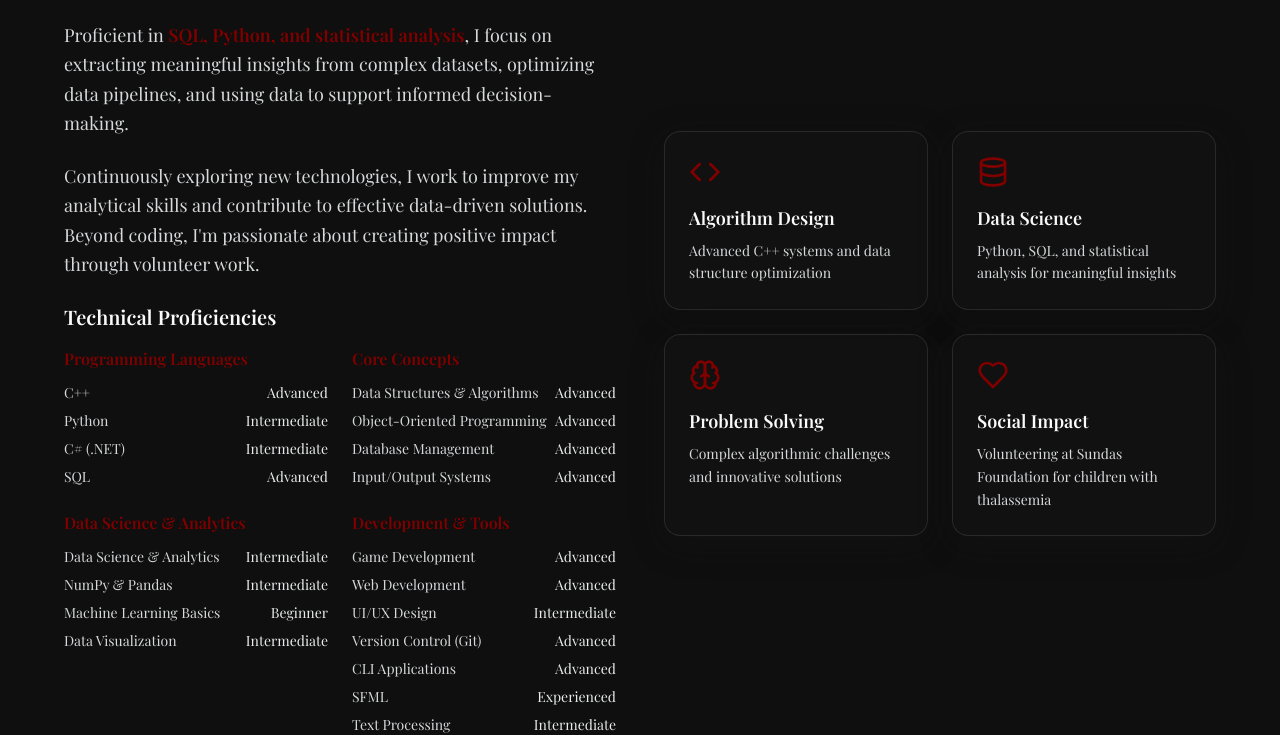
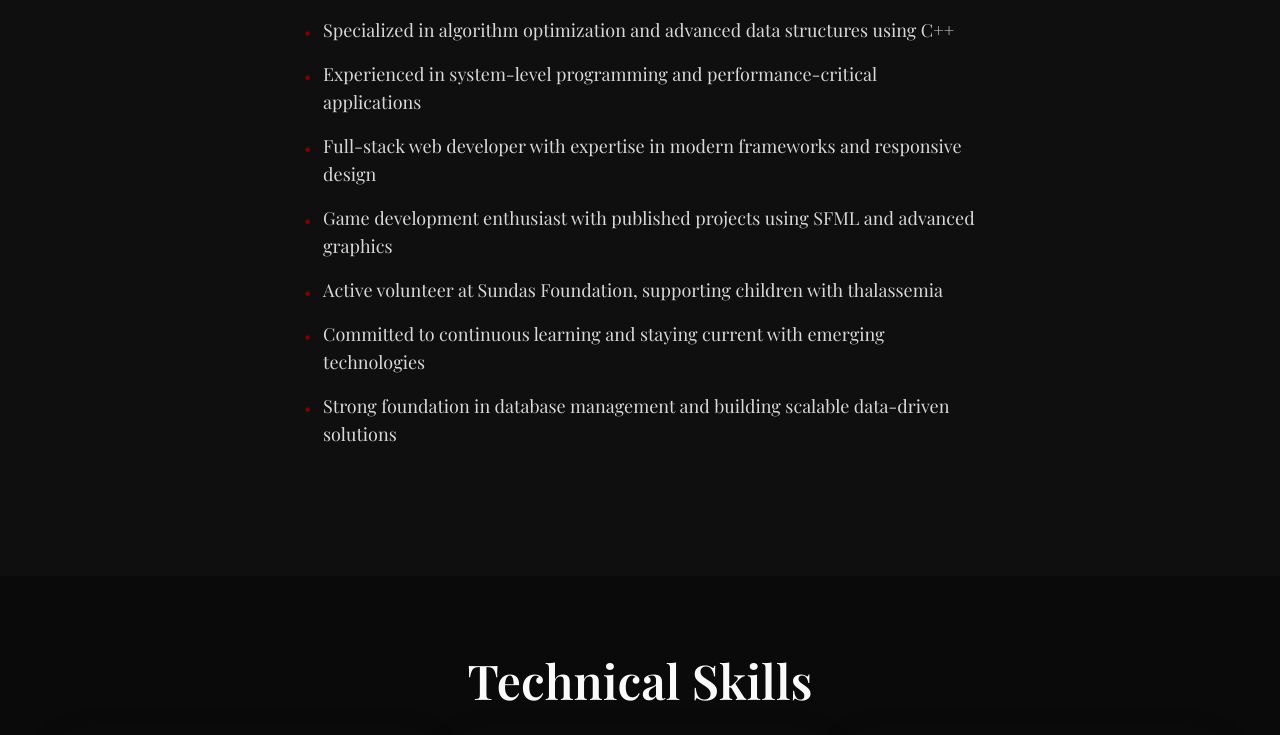
Before and after one commit to Ayesha-Noor-04/Ayesha-Noor-04.github.io, a React (Vite) app: page / in a window 1280 px wide. Shown: the part 1080-1815 px from the top of the page. Built offline with nearby package versions, Linux system fonts and the light colour scheme; a web font is replaced by a local one.

Commit message:
Refactor About Me section
Update About Me section with new formatting and content.

```diff
--- a/src/components/AboutSection.tsx
+++ b/src/components/AboutSection.tsx
@@ -59,158 +59,73 @@ const AboutSection = () => {
             About Me
           </h2>
 
-          <div className="grid lg:grid-cols-2 gap-12 items-center">
-            {/* Text Content */}
-            <div className="space-y-6">
-              <div className="smooth-reveal">
-                <p className="text-lg text-portfolio-silver leading-relaxed">
-                  I am an undergraduate student at <span className="text-portfolio-maroon font-semibold">FAST Islamabad</span> with a strong foundation in data science, analytics, and algorithm optimization. I have hands-on experience in developing data-driven applications and working with advanced data structures in C++.
+          <div className="flex justify-center">
+            <div className="max-w-2xl text-center">
+              {/* University */}
+              <div className="smooth-reveal mb-12">
+                <h3 className="text-2xl font-semibold text-portfolio-maroon mb-8">
+                  CS @ FAST Islamabad
+                </h3>
+
+                {/* Bullet Points */}
+                <div className="space-y-4 text-left">
+                  <div className="smooth-reveal flex items-start">
+                    <span className="text-portfolio-maroon mr-3 mt-1">•</span>
+                    <p className="text-lg text-portfolio-silver">
+                      Passionate about data science and analytics with hands-on experience in Python and SQL
                     </p>
                   </div>
 
-              <div className="smooth-reveal">
-                <p className="text-lg text-portfolio-silver leading-relaxed">
-                  Proficient in <span className="text-portfolio-maroon font-semibold">SQL, Python, and statistical analysis</span>, I focus on extracting meaningful insights from complex datasets, optimizing data pipelines, and using data to support informed decision-making.
+                  <div className="smooth-reveal flex items-start">
+                    <span className="text-portfolio-maroon mr-3 mt-1">•</span>
+                    <p className="text-lg text-portfolio-silver">
+                      Specialized in algorithm optimization and advanced data structures using C++
                     </p>
                   </div>
 
-              <div className="smooth-reveal">
-                <p className="text-lg text-portfolio-silver leading-relaxed">
-                  Continuously exploring new technologies, I work to improve my analytical skills and contribute to effective data-driven solutions. Beyond coding, I'm passionate about creating positive impact through volunteer work.
+                  <div className="smooth-reveal flex items-start">
+                    <span className="text-portfolio-maroon mr-3 mt-1">•</span>
+                    <p className="text-lg text-portfolio-silver">
+                      Experienced in system-level programming and performance-critical applications
                     </p>
                   </div>
 
-              {/* Skills and Technical Proficiencies */}
-              <div className="smooth-reveal">
-                <h3 className="text-xl font-semibold text-portfolio-white mb-4">Technical Proficiencies</h3>
+                  <div className="smooth-reveal flex items-start">
+                    <span className="text-portfolio-maroon mr-3 mt-1">•</span>
+                    <p className="text-lg text-portfolio-silver">
+                      Full-stack web developer with expertise in modern frameworks and responsive design
+                    </p>
+                  </div>
 
-                <div className="grid md:grid-cols-2 gap-6 mb-6">
-                  <div>
-                    <h4 className="text-portfolio-maroon font-semibold mb-3">Programming Languages</h4>
-                    <div className="space-y-2 text-sm">
-                      <div className="flex justify-between">
-                        <span className="text-portfolio-silver">C++</span>
-                        <span className="text-portfolio-chrome">Advanced</span>
+                  <div className="smooth-reveal flex items-start">
+                    <span className="text-portfolio-maroon mr-3 mt-1">•</span>
+                    <p className="text-lg text-portfolio-silver">
+                      Game development enthusiast with published projects using SFML and advanced graphics
+                    </p>
                   </div>
-                      <div className="flex justify-between">
-                        <span className="text-portfolio-silver">Python</span>
-                        <span className="text-portfolio-chrome">Intermediate</span>
+
+                  <div className="smooth-reveal flex items-start">
+                    <span className="text-portfolio-maroon mr-3 mt-1">•</span>
+                    <p className="text-lg text-portfolio-silver">
+                      Active volunteer at Sundas Foundation, supporting children with thalassemia
+                    </p>
                   </div>
-                      <div className="flex justify-between">
-                        <span className="text-portfolio-silver">C# (.NET)</span>
-                        <span className="text-portfolio-chrome">Intermediate</span>
+
+                  <div className="smooth-reveal flex items-start">
+                    <span className="text-portfolio-maroon mr-3 mt-1">•</span>
+                    <p className="text-lg text-portfolio-silver">
+                      Committed to continuous learning and staying current with emerging technologies
+                    </p>
                   </div>
-                      <div className="flex justify-between">
-                        <span className="text-portfolio-silver">SQL</span>
-                        <span className="text-portfolio-chrome">Advanced</span>
+
+                  <div className="smooth-reveal flex items-start">
+                    <span className="text-portfolio-maroon mr-3 mt-1">•</span>
+                    <p className="text-lg text-portfolio-silver">
+                      Strong foundation in database management and building scalable data-driven solutions
+                    </p>
                   </div>
                 </div>
               </div>
-
-                  <div>
-                    <h4 className="text-portfolio-maroon font-semibold mb-3">Core Concepts</h4>
-                    <div className="space-y-2 text-sm">
-                      <div className="flex justify-between">
-                        <span className="text-portfolio-silver">Data Structures & Algorithms</span>
-                        <span className="text-portfolio-chrome">Advanced</span>
-                      </div>
-                      <div className="flex justify-between">
-                        <span className="text-portfolio-silver">Object-Oriented Programming</span>
-                        <span className="text-portfolio-chrome">Advanced</span>
-                      </div>
-                      <div className="flex justify-between">
-                        <span className="text-portfolio-silver">Database Management</span>
-                        <span className="text-portfolio-chrome">Advanced</span>
-                      </div>
-                      <div className="flex justify-between">
-                        <span className="text-portfolio-silver">Input/Output Systems</span>
-                        <span className="text-portfolio-chrome">Advanced</span>
-                      </div>
-                    </div>
-                  </div>
-
-                  <div>
-                    <h4 className="text-portfolio-maroon font-semibold mb-3">Data Science & Analytics</h4>
-                    <div className="space-y-2 text-sm">
-                      <div className="flex justify-between">
-                        <span className="text-portfolio-silver">Data Science & Analytics</span>
-                        <span className="text-portfolio-chrome">Intermediate</span>
-                      </div>
-                      <div className="flex justify-between">
-                        <span className="text-portfolio-silver">NumPy & Pandas</span>
-                        <span className="text-portfolio-chrome">Intermediate</span>
-                      </div>
-                      <div className="flex justify-between">
-                        <span className="text-portfolio-silver">Machine Learning Basics</span>
-                        <span className="text-portfolio-chrome">Beginner</span>
-                      </div>
-                      <div className="flex justify-between">
-                        <span className="text-portfolio-silver">Data Visualization</span>
-                        <span className="text-portfolio-chrome">Intermediate</span>
-                      </div>
-                    </div>
-                  </div>
-
-                  <div>
-                    <h4 className="text-portfolio-maroon font-semibold mb-3">Development & Tools</h4>
-                    <div className="space-y-2 text-sm">
-                      <div className="flex justify-between">
-                        <span className="text-portfolio-silver">Game Development</span>
-                        <span className="text-portfolio-chrome">Advanced</span>
-                      </div>
-                      <div className="flex justify-between">
-                        <span className="text-portfolio-silver">Web Development</span>
-                        <span className="text-portfolio-chrome">Advanced</span>
-                      </div>
-                      <div className="flex justify-between">
-                        <span className="text-portfolio-silver">UI/UX Design</span>
-                        <span className="text-portfolio-chrome">Intermediate</span>
-                      </div>
-                      <div className="flex justify-between">
-                        <span className="text-portfolio-silver">Version Control (Git)</span>
-                        <span className="text-portfolio-chrome">Advanced</span>
-                      </div>
-                      <div className="flex justify-between">
-                        <span className="text-portfolio-silver">CLI Applications</span>
-                        <span className="text-portfolio-chrome">Advanced</span>
-                      </div>
-                      <div className="flex justify-between">
-                        <span className="text-portfolio-silver">SFML</span>
-                        <span className="text-portfolio-chrome">Experienced</span>
-                      </div>
-                      <div className="flex justify-between">
-                        <span className="text-portfolio-silver">Text Processing</span>
-                        <span className="text-portfolio-chrome">Intermediate</span>
-                      </div>
-                      <div className="flex justify-between">
-                        <span className="text-portfolio-silver">CI/CD</span>
-                        <span className="text-portfolio-chrome">Beginner</span>
-                      </div>
-                    </div>
-                  </div>
-                </div>
-              </div>
-            </div>
-
-            {/* Highlights Grid */}
-            <div className="grid sm:grid-cols-2 gap-6">
-              {highlights.map((item, index) => (
-                <div
-                  key={item.title}
-                  className="elegant-card smooth-reveal glow-on-hover"
-                  style={{ animationDelay: `${index * 0.2}s` }}
-                >
-                  <div className="text-portfolio-maroon mb-4">
-                    <item.icon size={32} />
-                  </div>
-                  <h3 className="text-lg font-semibold text-portfolio-white mb-2">
-                    {item.title}
-                  </h3>
-                  <p className="text-portfolio-silver text-sm leading-relaxed">
-                    {item.description}
-                  </p>
-                </div>
-              ))}
             </div>
           </div>
         </div>
```
Lines whose indentation alone changed are shown as unchanged.
